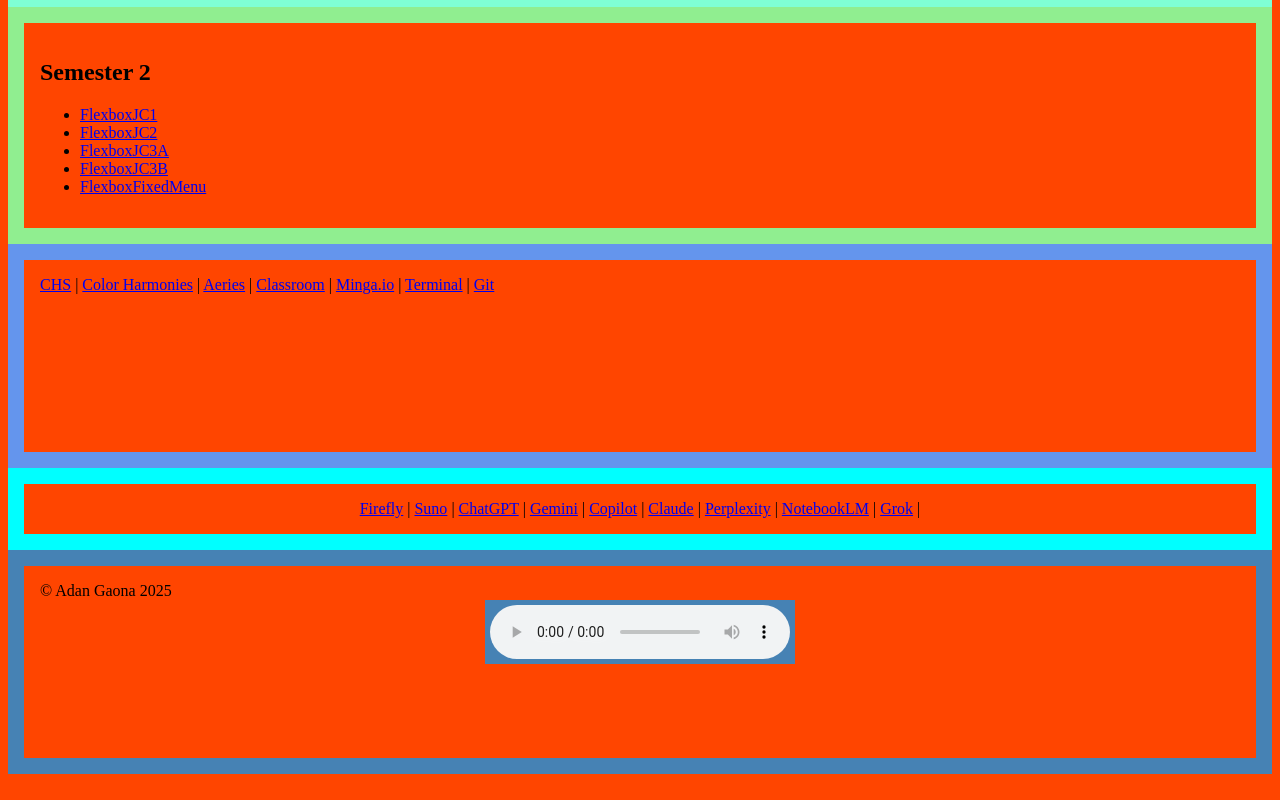
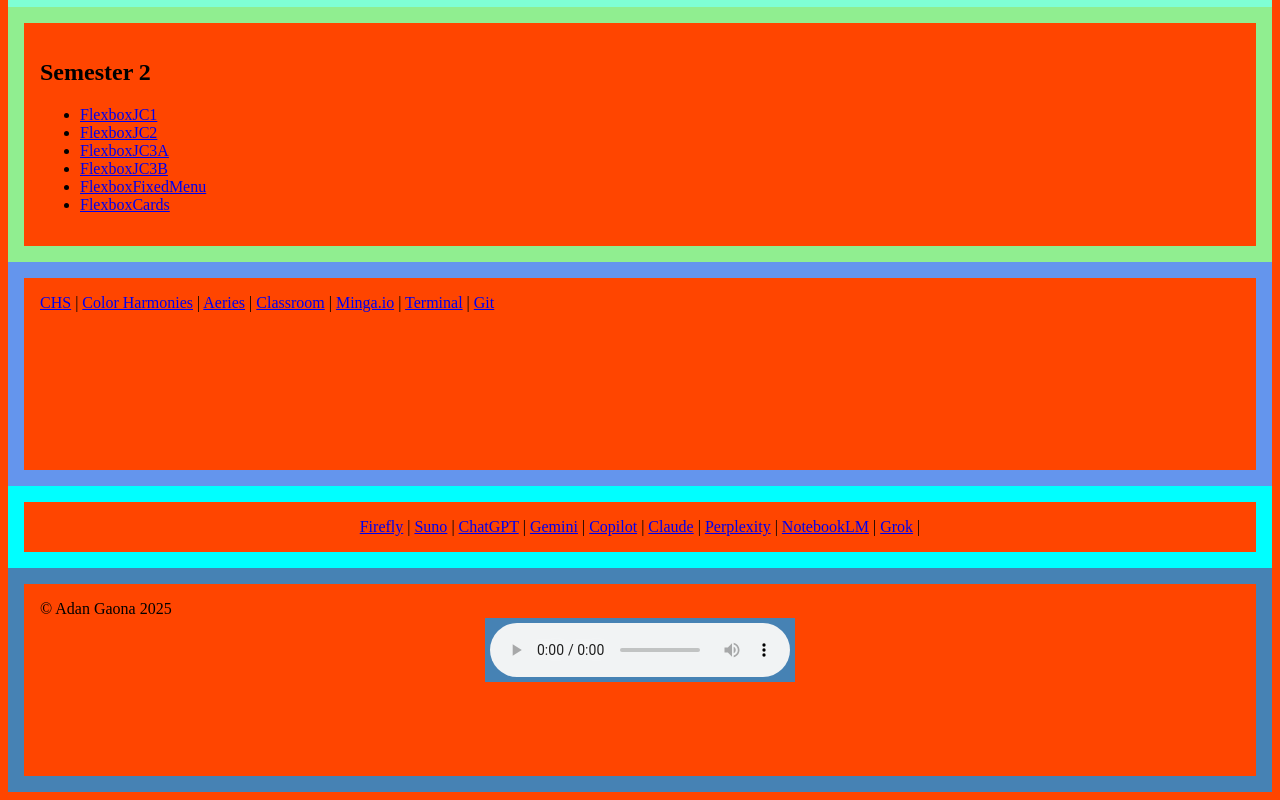
Before and after one commit to agaon-s567-cyber/agaona032025, a plain HTML site: page index.html in a window 1280 px wide. Shown: the part 1676-2476 px from the top of the page. Drawn offline with Linux system fonts and the light colour scheme.

Commit message:
Inital commit

```diff
--- a/index.html
+++ b/index.html
@@ -98,6 +98,7 @@
           <li><a href="Semester2/FlexboxJC3A/flexboxjc3a.html">FlexboxJC3A</a></li>
           <li><a href="Semester2/FlexboxJC3B/flexboxjc3b.html">FlexboxJC3B</a></li>
           <li><a href="Semester2/FixedMenu/fixedmenu.html">FlexboxFixedMenu</a></li>
+          <li><a href="Semester2/Cards/cards.html">FlexboxCards</a></li>
         </ul>
       </div>
     </section>
```
